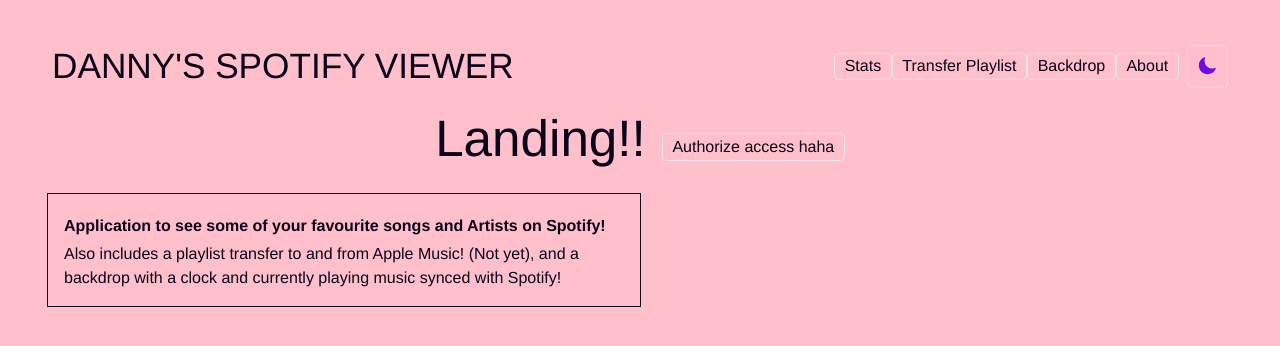
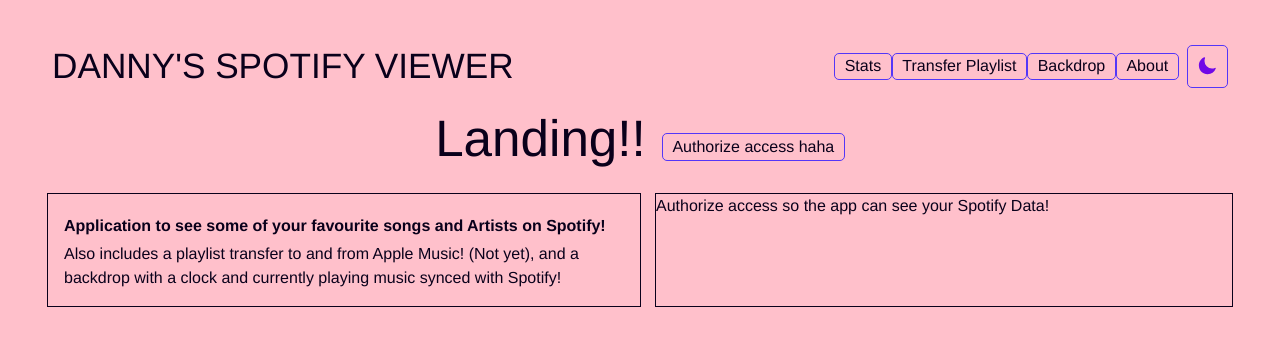
Before and after one commit to chanda121/Spotify_to_Apple, a React (Vite) app in the folder frontend/: page / in a window 1280 px wide. Shown: the top 346 px of the page. Built offline with nearby package versions, Linux system fonts and the light colour scheme; no server answers.

Commit message:
In progress styling changes

```diff
--- a/frontend/src/components/ProgressBar.tsx
+++ b/frontend/src/components/ProgressBar.tsx
@@ -1,10 +1,10 @@
 
 type ProgressBarProps = {
-    duration_ms: number,
-    progress_ms: number
+    durationMs: number,
+    progressMs: number
 }
 
-export function ProgressBar({duration_ms, progress_ms}: ProgressBarProps) {
+export function ProgressBar({durationMs: duration_ms, progressMs: progress_ms}: ProgressBarProps) {
     const percentFull = duration_ms ? Math.min(100, (progress_ms/duration_ms)*100) : 0
 
     return (
--- a/frontend/src/index.css
+++ b/frontend/src/index.css
@@ -5,12 +5,12 @@
 :root {
   /* Theme colors */
   --color-bg: pink;
-  --color-bg-secondary: #f5f5f5;
+  --color-bg-secondary: #3a8ff0a1;
   --color-text: #0a001b;
   --color-text-muted: #6b7280;
   --color-accent: #4d51a0;
   --color-accent-hover: #535bf2;
-  --color-border: #e5e7eb;
+  --color-border: #5336f8;
 
   font-family: Helvetica, Avenir, system-ui, Arial, sans-serif;
   line-height: 1.5;
--- a/frontend/src/store/useSpotifyPlayerStore.ts
+++ b/frontend/src/store/useSpotifyPlayerStore.ts
@@ -24,7 +24,7 @@
     fetchSnapshot: async () => {
         set({ isLoadingSnapshot: true, snapshotError: null })
         try {
-            const data = await fetchWithAuth<SpotifyPlaybackSnapshot>('/api/spotify-player/get_current_track')
+            const data = await fetchWithAuth<SpotifyPlaybackSnapshot>('/api/spotify-player/get-current-track')
             set({ snapshot: data })
         } catch (error) {
             console.error(error)
--- a/frontend/src/views/Backdrop.tsx
+++ b/frontend/src/views/Backdrop.tsx
@@ -45,10 +45,11 @@
 
     return (
         <div>
-
+            {/* Clock widget */}
             <div className='flex justify-center mx-3'>
                 <DigitalClock/>
             </div>
+            {/* Currently Playing Widget */}
             <div className='max-w-140 m-auto'>
                 <div className='flex items-center gap-3 mb-4'>
                     {/* Album Art */}
@@ -71,8 +72,8 @@
                 </div>
                 <div>
                     <ProgressBar
-                        duration_ms={currTrackDurMs ?? 0}
-                        progress_ms={localProgressMs}/>
+                        durationMs={currTrackDurMs ?? 0}
+                        progressMs={localProgressMs ?? 100}/>
                 </div>
             </div>
 
--- a/frontend/src/views/Home.tsx
+++ b/frontend/src/views/Home.tsx
@@ -16,7 +16,7 @@
                 </button>
             }
         </div>
-        <div className='section2 flex outline-blue-100'>
+        <div className='section2 flex gap-4 outline-blue-100'>
             <div className='flex outline-1 flex-col w-1/2 text-left p-4'>
                 <h2 className='font-extrabold my-1'>
                     Application to see some of your favourite songs and Artists on Spotify!
@@ -26,6 +26,7 @@
                     and a backdrop with a clock and currently playing music synced with Spotify!
                 </h2>
             </div>
+            <div className='flex outline-1 grow'>Authorize access so the app can see your Spotify Data!</div>
         </div>
 
     </div>
```
Also changed, not shown: 2 other files (tests, documents, lock files or other folders).
